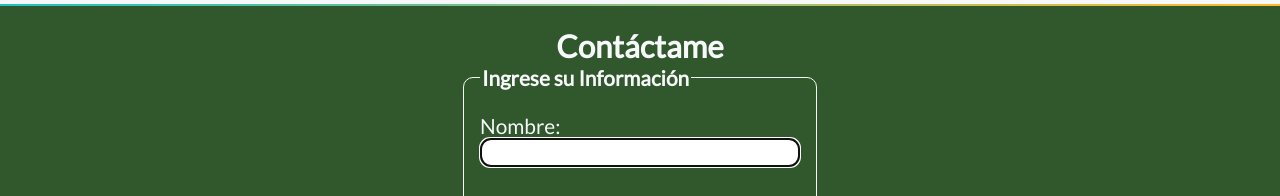
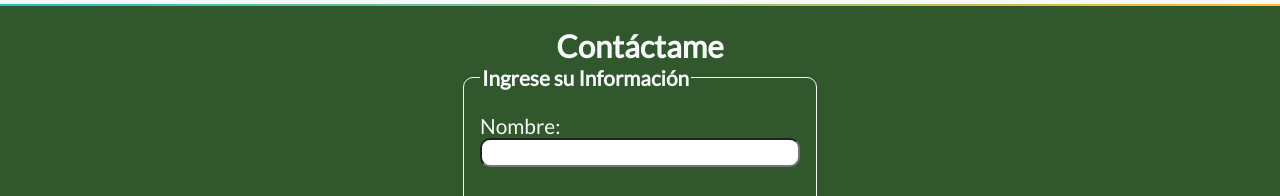
Before and after one commit to leurjim/josevallenas, a plain HTML site: page index.html in a window 1280 px wide. Shown: the part 3100-3296 px from the top of the page. Drawn offline with Linux system fonts and the light colour scheme.

Commit message:
ultimos ajustes

```diff
--- a/index.html
+++ b/index.html
@@ -110,7 +110,7 @@
                 <fieldset>
                     <legend>Ingrese su Información</legend>
                     <label for="name">Nombre: </label>
-                    <input type="text" id="name" name="user_name" autofocus>
+                    <input type="text" id="name" name="user_name">
                     <label for="tel">Celular: </label>
                     <input type="tel" id="tel" name="user_tel" />
 					<label for="mail">Email: </label>
```
